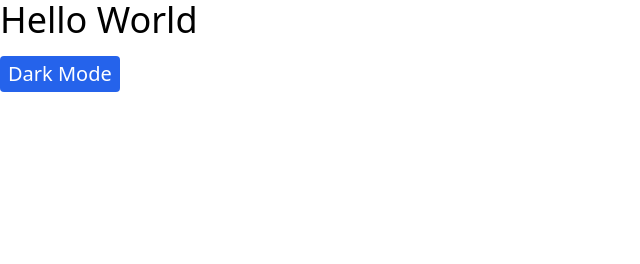
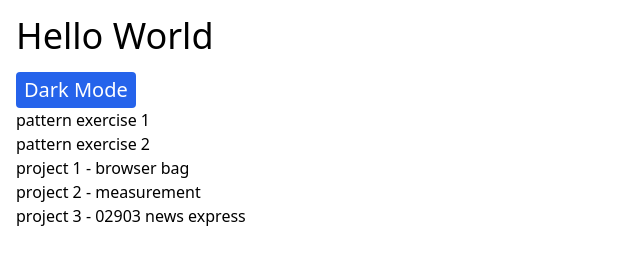
Before and after one commit to zairanliu/zairanliu.github.io, a plain HTML site: page index.html in a window 1280 px wide. Shown: the whole page, without its empty margins (0-640 px from the left). Drawn offline with nearby package versions, Linux system fonts and the light colour scheme.

Commit message:
Update index.html

```diff
--- a/index.html
+++ b/index.html
@@ -26,7 +26,7 @@
     <title>Document</title>
   </head>
 
-  <body class="dark:bg-black">
+  <body class="dark:bg-black m-4">
     <h1 class="text-4xl dark:text-white">Hello World</h1>
     <button
       id="toggleButton"
@@ -34,6 +34,26 @@
     >
       Dark Mode
     </button>
+    <ul class="dark:text-white">
+      <li><a href="/pattern/1.html">pattern exercise 1</a></li>
+      <li><a href="/pattern/2.html">pattern exercise 2</a></li>
+      <li>
+        <a href="https://zairanliu.github.io/browser-bag/"
+          >project 1 - browser bag</a
+        >
+      </li>
+      <li>
+        <a href="https://zairanliu.github.io/measurement/"
+          >project 2 - measurement</a
+        >
+      </li>
+      <li>
+        <a href="https://02903-news-express.vercel.app/"
+          >project 3 - 02903 news express</a
+        >
+      </li>
+    </ul>
+
     <script src="toggle.js"></script>
   </body>
 </html>
```
